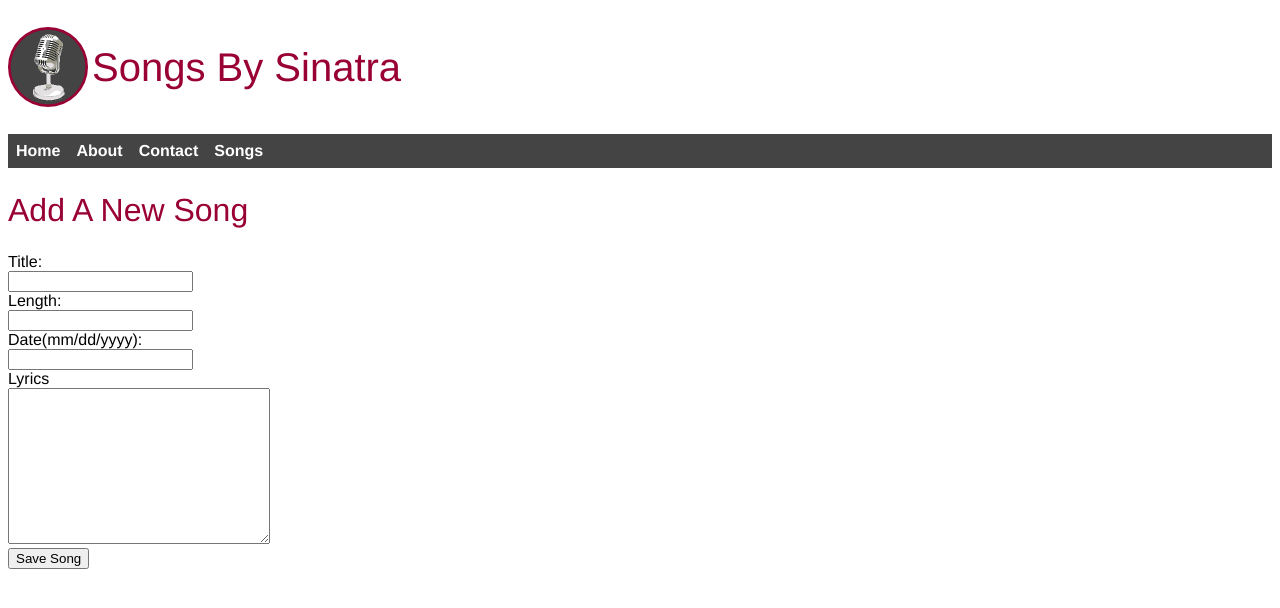
After one commit to scottmiao/sinatralrcs, a Flask app: page /songs/new in a window 1280 px wide. The commit adds this page. Shown: the top 608 px of the page. Run offline with Flask 2, Linux system fonts and the light colour scheme.

Commit message:
Create a new song, delete a song, add "edit_song"
TODO: "edit_song.html" template

```diff
--- a/main.py
+++ b/main.py
@@ -1,6 +1,7 @@
 from flask import Flask, request, session, redirect, url_for, \
     abort, render_template, flash
-from models import Song
+from models import Song, db
+from datetime import date
 
 
 app = Flask(__name__)
@@ -28,11 +29,45 @@
     songs = Song.query.all()
     return render_template('songs.html', songs=songs, title=title)
 
+
 # showing a song
 @app.route('/songs/<int:song_id>')
 def show_a_song(song_id, title=TITLE):
     song = Song.query.filter(Song.id == song_id).first()
     return render_template('show_song.html', song=song, title=title)
+
+
+# add a new song
+@app.route('/songs/new', methods=['GET', 'POST'])
+def new_song(title=TITLE):
+    if request.method == 'POST':
+        lst = (request.form['released_on']).split('/')
+        released_on = date(int(lst[2]), int(lst[1]), int(lst[0]))
+        song = Song(request.form['title'],
+                    request.form['lyrics'],
+                    request.form['length'],
+                    released_on)
+        db.session.add(song)
+        db.session.commit()
+        return redirect(url_for('show_songs'))
+    else:
+        return render_template('new_song.html', title=title)
+
+
+# delete a song
+@app.route('/songs/<int:song_id>/delete', methods=['POST', 'DELETE'])
+def delete_song(song_id, title=TITLE):
+    song = Song.query.filter(Song.id == song_id).first()
+    db.session.delete(song)
+    db.session.commit()
+    return redirect(url_for('show_songs'))
+
+
+# edit and update a song
+@app.route('/songs/<int:song_id>/edit')
+def edit_song(song_id, title=TITLE):
+    song = Song.query.filter(Song.id == song_id).first()
+    return render_template('edit_song.html', song=song, title=title)
 
 
 @app.errorhandler(404)
--- /dev/null
+++ b/templates/new_song.html
@@ -0,0 +1,18 @@
+{% extends "layout.html" %}
+{% block body %}
+
+<h1>Add A New Song</h1>
+<form method="POST" action="{{ url_for('new_song') }}"  >
+    <label for="title">Title:</label>
+    <input type="text" id="title" name="title">
+    <label for="length">Length:</label>
+    <input type="number" id="length" name="length">
+    <label for="released_on">Date(mm/dd/yyyy):</label>
+    <input type="text" id="released_on" name="released_on">
+    <label for="lyrics">Lyrics</label>
+    <textarea name="lyrics" id="lyrics" cols="30" rows="10"></textarea>
+    <br>
+    <input type="submit" value="Save Song">
+</form>
+
+{% endblock %}
--- a/templates/show_song.html
+++ b/templates/show_song.html
@@ -9,7 +9,7 @@
 <pre>{{ song.lyrics }}</pre>
 <p><a href="/songs">back to songs index</a></p>
 <p><a href="/songs/{{ song.id }}/edit">edit this song</a></p>
-<form action="/songs/{{ song.id }}" method="POST">
+<form action="/songs/{{ song.id }}/delete" method="POST">
     <input type="hidden" name="_method" value="DELETE">
     <input type="submit" value="delete this song">
 </form>
```
Also changed, not shown: templates/edit_song.html (added, +7 -0 lines).
